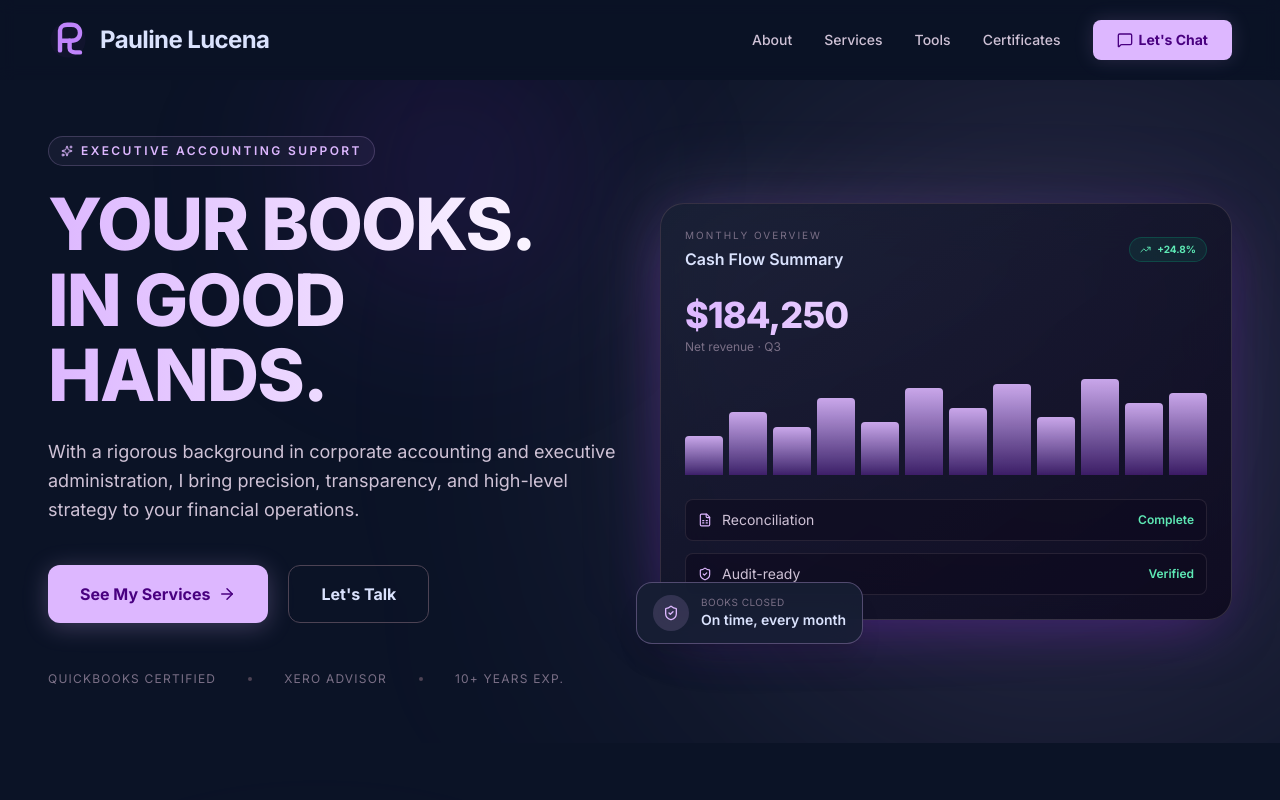
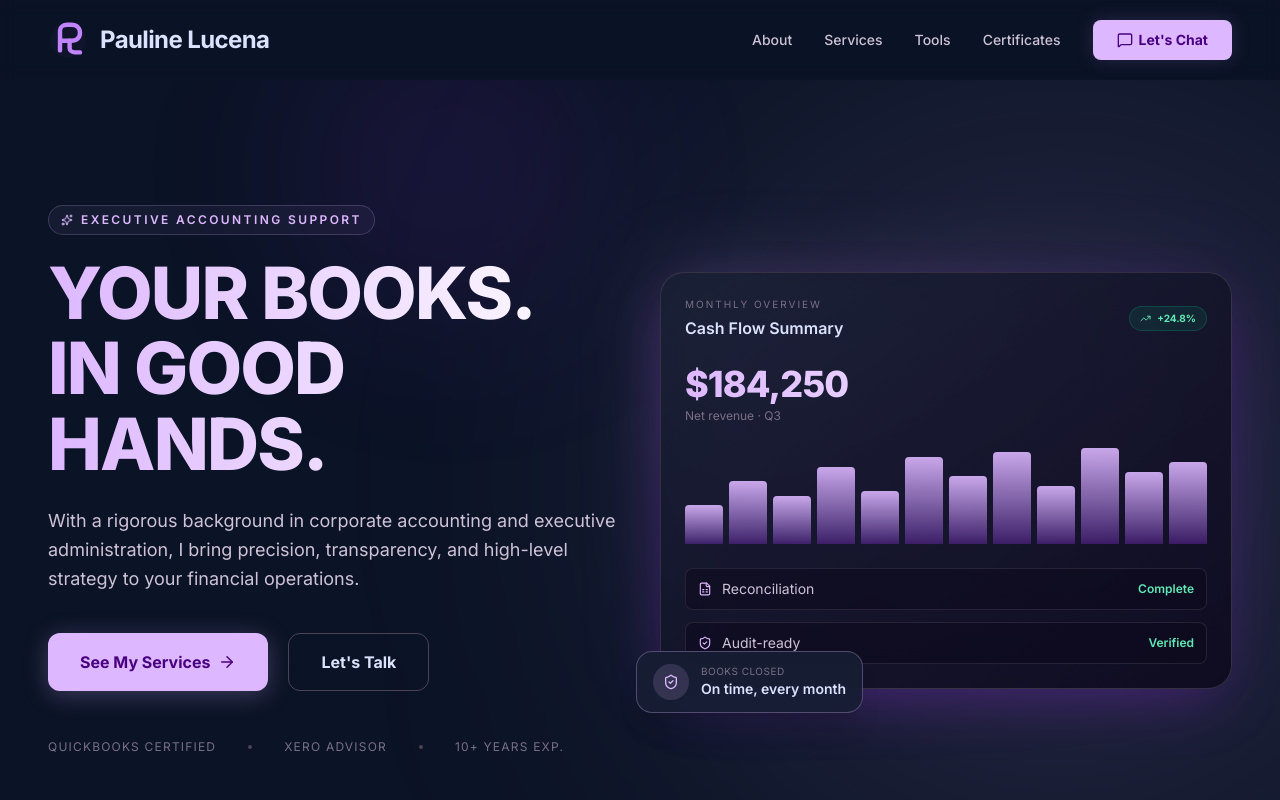
Before and after one commit to paulinelucena/Pauline-Portfolio, a React (Vite) app: page / in a window 1280 px wide. Shown: the top 800 px of the page. Built offline with nearby package versions, Linux system fonts and the light colour scheme.

Commit message:
Update Hero.tsx

```diff
--- a/src/components/Hero.tsx
+++ b/src/components/Hero.tsx
@@ -5,7 +5,7 @@ export default function Hero() {
   return (
     <section
       id="hero"
-      className="relative flex items-center overflow-hidden px-6 md:px-12 w-full py-10 md:py-14"
+      className="relative flex items-center overflow-hidden px-6 md:px-12 w-full min-h-screen"
     >
       {/* Decorative Glow Elements */}
       <div className="absolute -right-32 top-1/2 -translate-y-1/2 w-[400px] md:w-[700px] h-[400px] md:h-[700px] bg-[#ddb7ff]/15 rounded-full blur-[120px] md:blur-[160px] pointer-events-none" />
```
